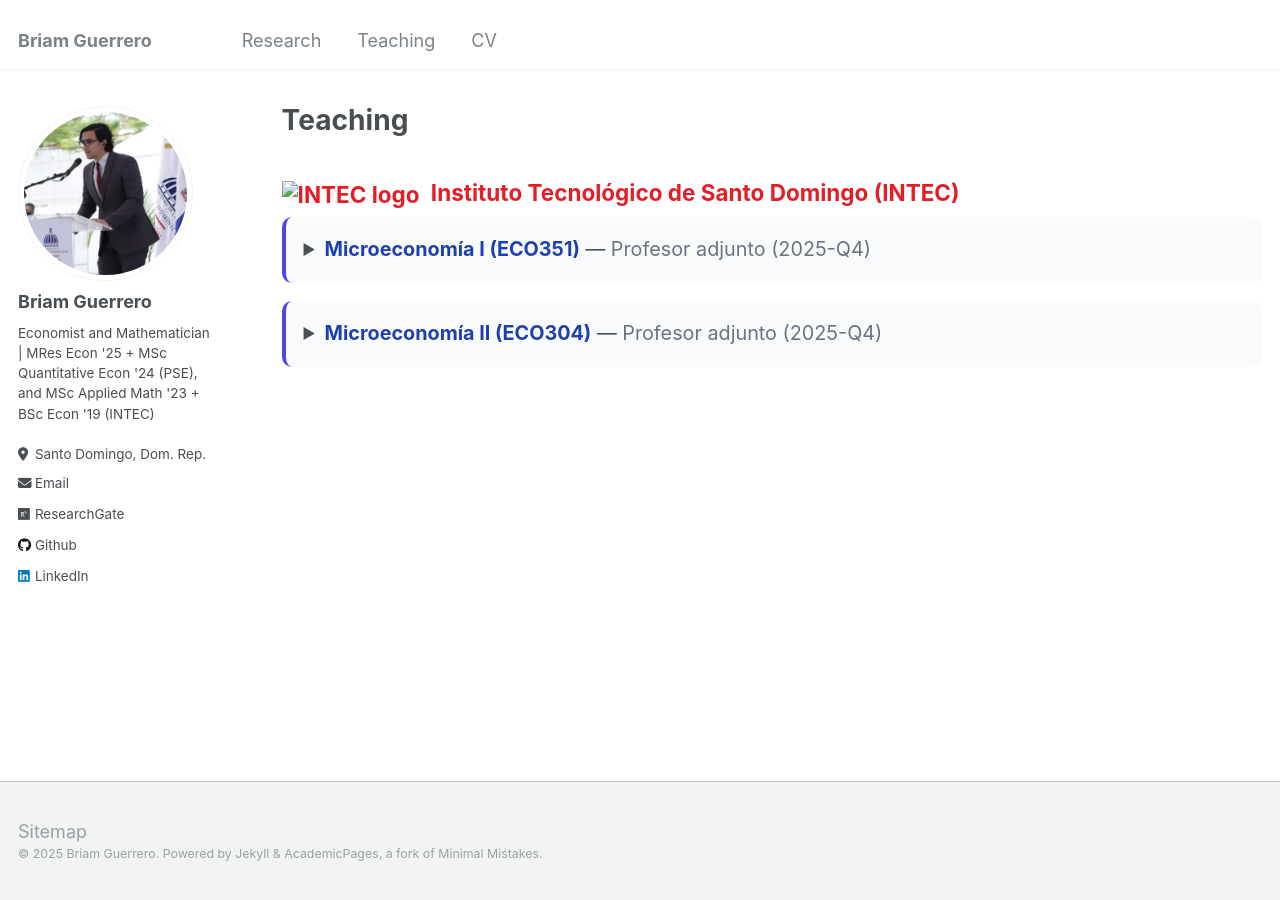
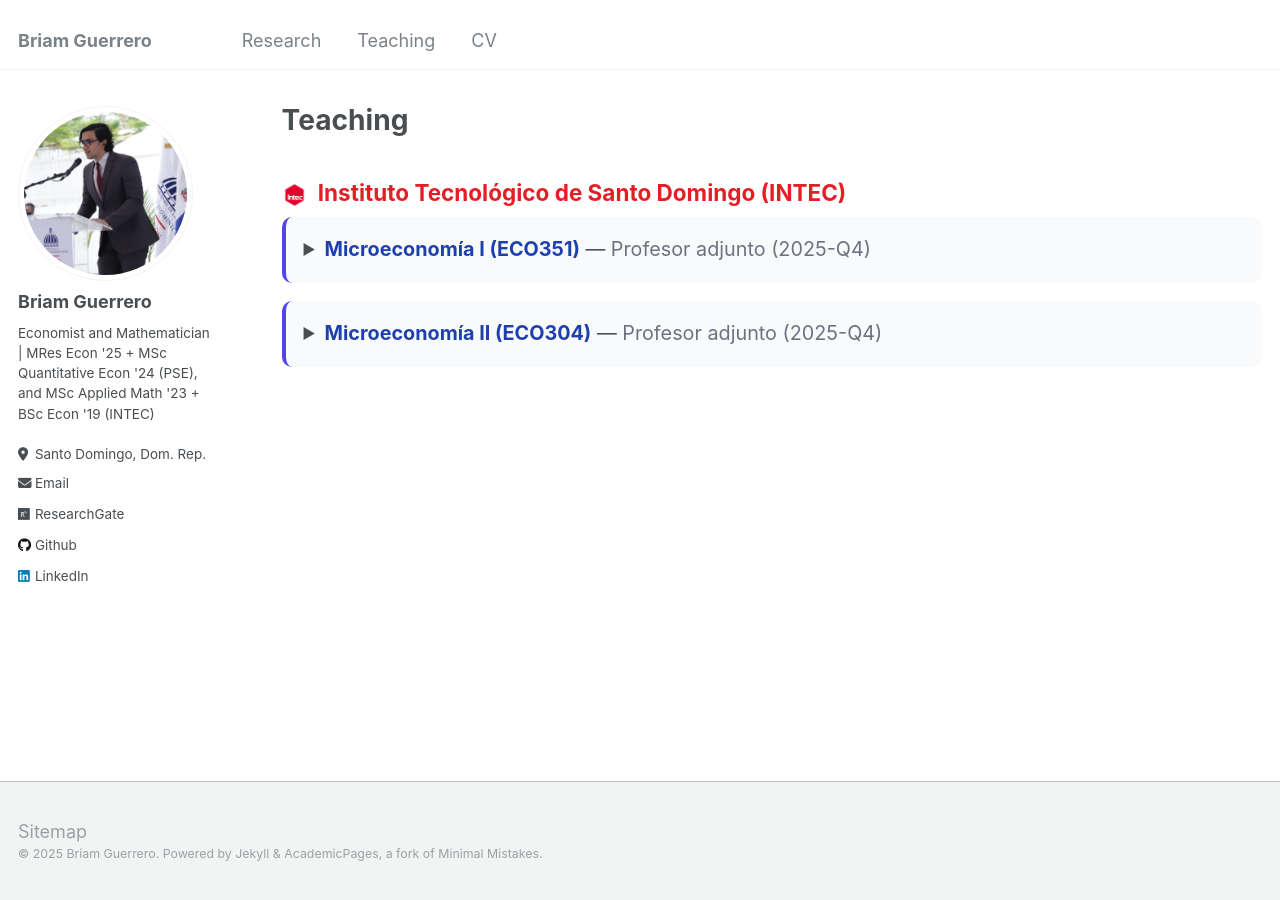
Before and after one commit to briamguerrerob/briamguerrerob.github.io, a Jekyll site: the page built from _pages/teaching.md, in a window 1280 px wide. Built offline with Jekyll 4.4.1, drawn with Linux system fonts in a browser that asks for light colours.

Commit message:
Update teaching.md

```diff
--- a/_pages/teaching.md
+++ b/_pages/teaching.md
@@ -8,7 +8,7 @@ author_profile: true
 {% include base_path %}
 
 <h2 style="display:flex; align-items:center; gap:0.5em; color:#E41E26;">
-  <img src="/logo_intec.png" alt="INTEC logo" style="height:28px; width:auto; margin-bottom:-4px;">
+  <img src="https://briamguerrerob.github.io//images/logo_intec.png" alt="INTEC logo" style="height:28px; width:auto; margin-bottom:-4px;">
   Instituto Tecnológico de Santo Domingo (INTEC)
 </h2>
 
```
